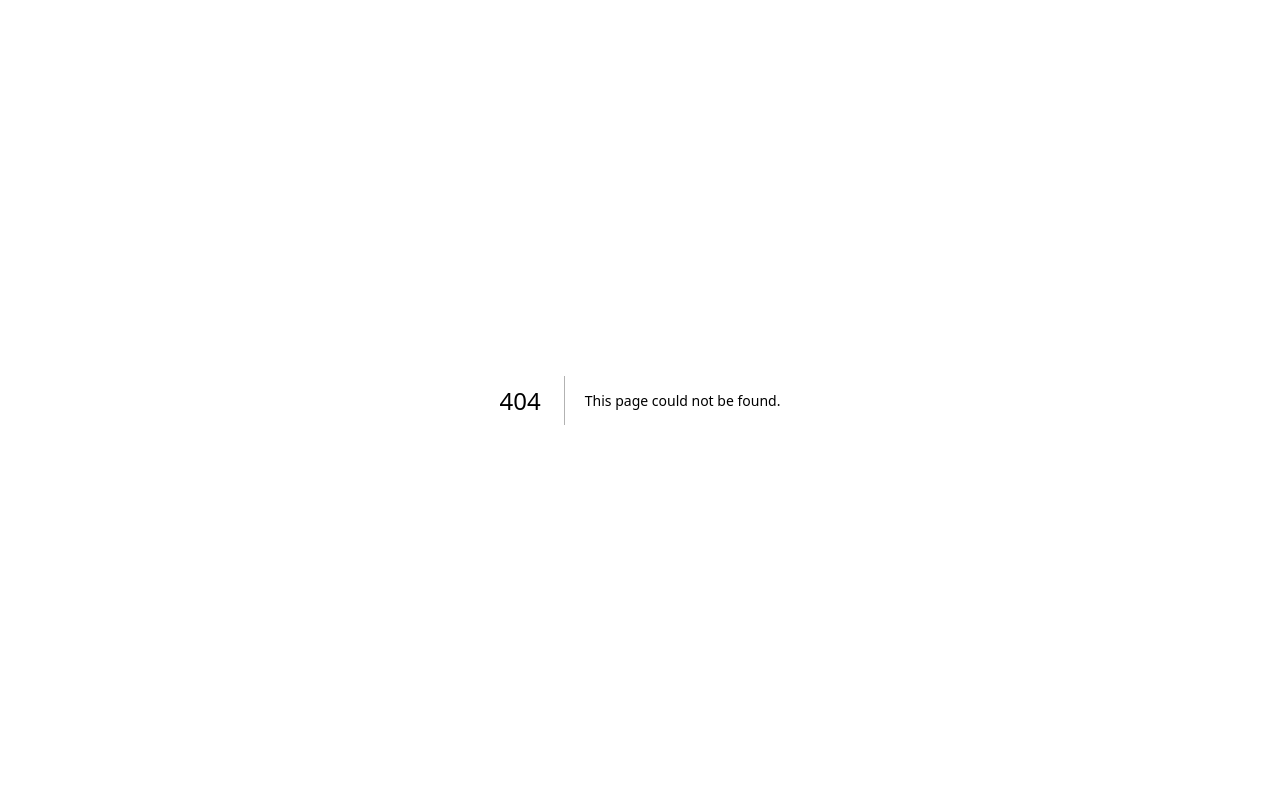
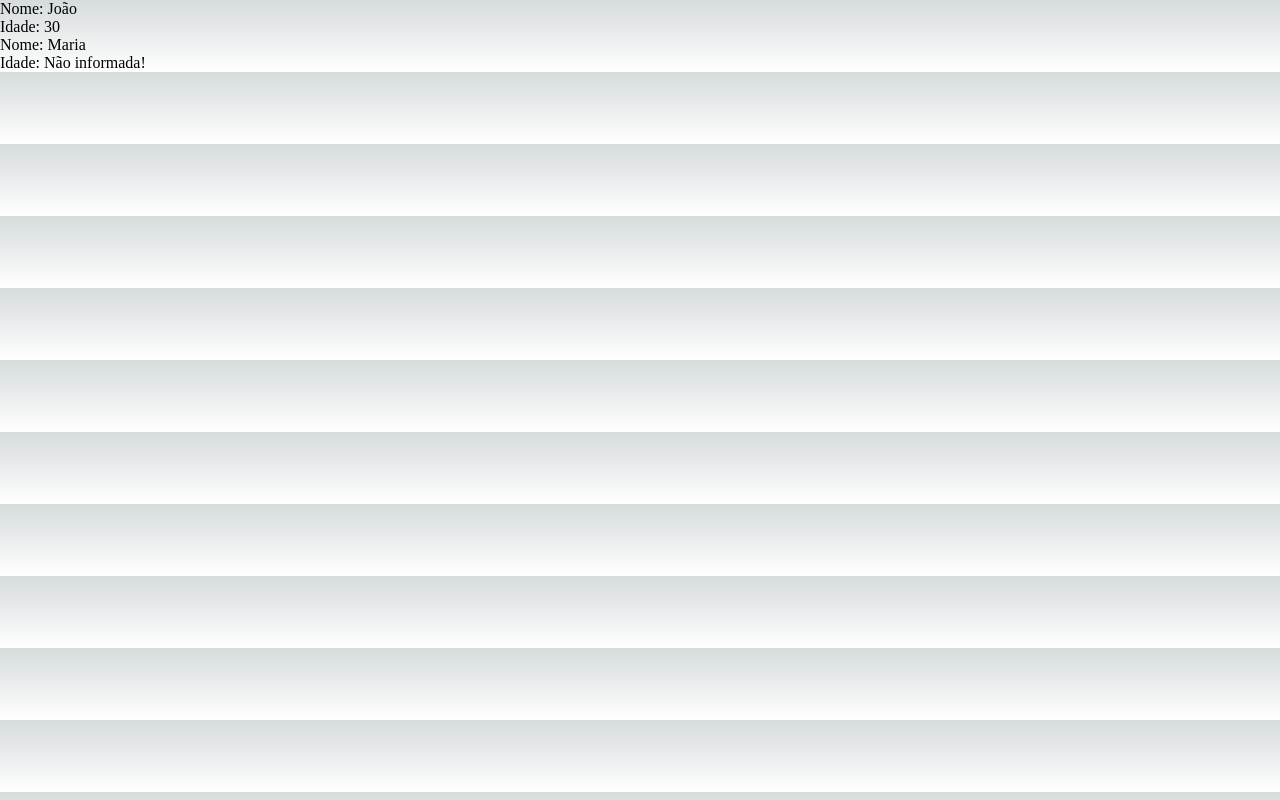
Before and after one commit to luucasor/exerciciosnextjs, a Next.js app: page /ts/exemplo in a window 1280 px wide. Before the commit this address had no page. Built offline with nearby package versions, Linux system fonts and the light colour scheme.

Commit message:
Integrando TypeScript ao projeto

```diff
--- /dev/null
+++ b/components/Pessoa.tsx
@@ -0,0 +1,13 @@
+interface PessoaProps {
+    nome: string
+    idade?: number
+}
+
+export default function Pessoa(props: PessoaProps) {
+    return (
+        <div>
+            <div>Nome: {props.nome}</div>
+            <div>Idade: {props.idade ?? 'Não informada!'}</div>
+        </div>
+    )
+}
--- /dev/null
+++ b/pages/ts/exemplo.tsx
@@ -0,0 +1,14 @@
+import Pessoa from "../../components/Pessoa";
+
+export default function exemploTS() {
+    return (
+        <div>
+            <div>
+                <Pessoa nome="João" idade={30}/>
+            </div>
+            <div>
+                <Pessoa nome="Maria"/>
+            </div>
+        </div>
+    )
+}
```
